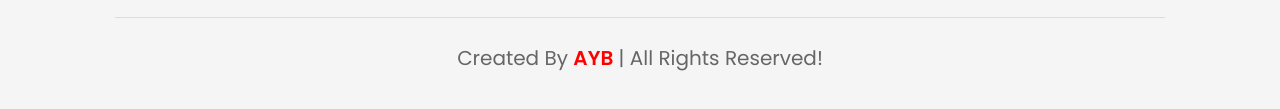
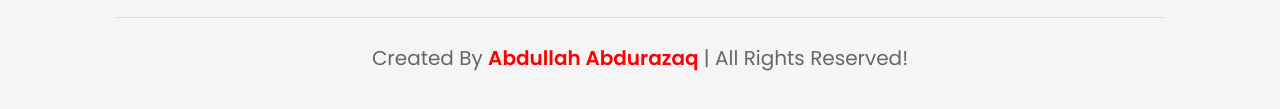
Before and after one commit to cassanox2/Online-Education, a plain HTML site: page teachers.html in a window 1280 px wide. Shown: the part 1862-1971 px from the top of the page. Drawn offline with Linux system fonts and the light colour scheme.

Commit message:
edited some details

```diff
--- a/teachers.html
+++ b/teachers.html
@@ -1,5 +1,6 @@
 <!DOCTYPE html>
 <html lang="en">
+
 <head>
     <meta charset="UTF-8">
     <meta http-equiv="X-UA-Compatible" content="IE=edge">
@@ -14,6 +15,7 @@
     <link rel="stylesheet" href="css/style.css">
 
 </head>
+
 <body>
 
     <!-- header section starts  -->
@@ -251,7 +253,8 @@
 
         </div>
 
-    <div class="credit"> created by <a href="https://www.github.com/Ayyubiy90">AYB</a> | all rights reserved! </div>
+        <div class="credit"> created by <a href="https://www.github.com/Ayyubiy90">Abdullah Abdurazaq</a> | all rights
+            reserved! </div>
 
     </section>
 
@@ -261,4 +264,5 @@
     <script src="js/script.js"></script>
 
 </body>
+
 </html>
```
Also changed, not shown: about.html (+9 -2 lines), blog.html (+5 -1 lines), contact.html (+8 -2 lines), course-1.html (+5 -1 lines), course-2.html (+5 -1 lines), course-3.html (+5 -1 lines), home.html (+3 -1 lines). Lines whose indentation alone changed are shown as unchanged.
